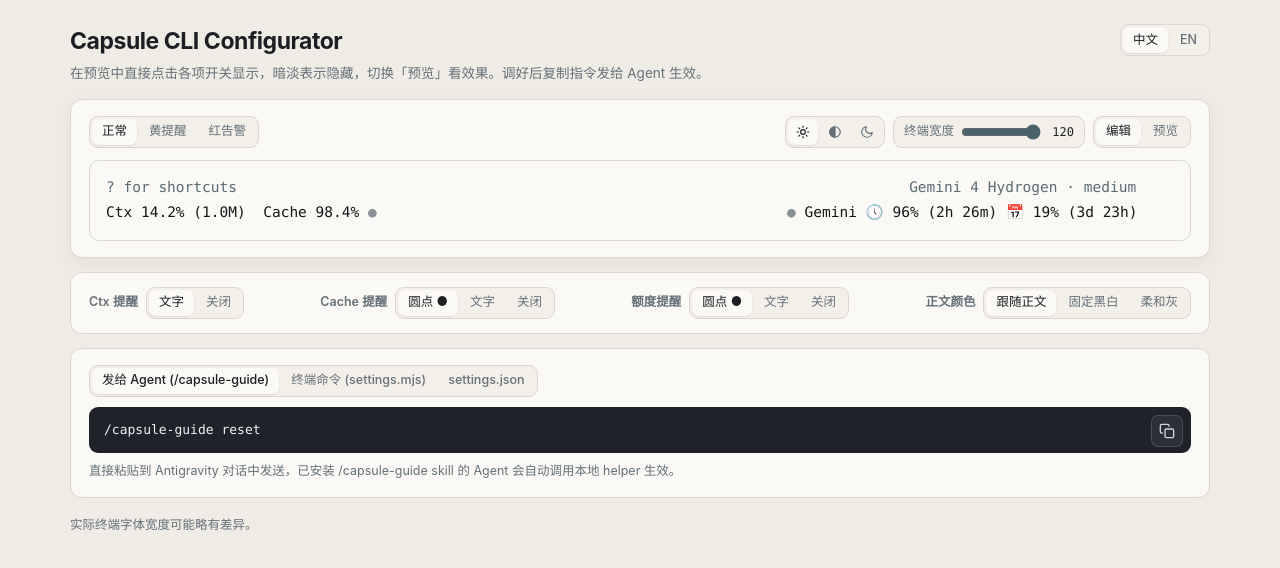
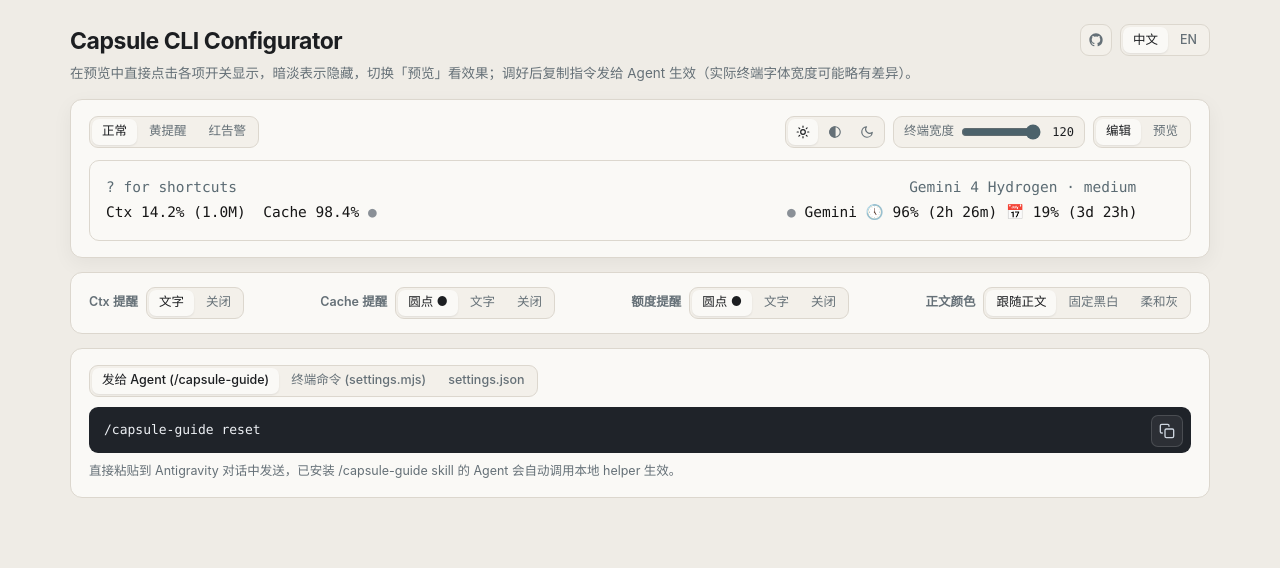
Before and after one commit to Lumidarin/agy-capsule-cli, a website: page docs/index.html in a window 1280 px wide. Drawn offline with Linux system fonts and the light colour scheme.

Commit message:
chore(docs): move footer note to subtitle and add GitHub logo in header

```diff
--- a/docs/index.html
+++ b/docs/index.html
@@ -41,6 +41,24 @@
   }
   h1 { margin: 0 0 4px; font-size: 23px; letter-spacing: -0.02em; }
   .subtitle { margin: 0; color: var(--muted); font-size: 13.5px; }
+  .header-right { display: inline-flex; align-items: center; gap: 8px; }
+  .gh-link {
+    display: inline-flex;
+    align-items: center;
+    justify-content: center;
+    width: var(--ctrl-h);
+    height: var(--ctrl-h);
+    background: var(--surface-2);
+    border: 1px solid var(--border);
+    border-radius: 9px;
+    color: var(--muted);
+    transition: background .15s, color .15s, border-color .15s;
+  }
+  .gh-link:hover {
+    background: var(--surface);
+    color: var(--text);
+    border-color: var(--border-strong);
+  }
 
   .pill-group {
     display: inline-flex;
@@ -228,11 +246,6 @@
     color: #86efac;
   }
   .output-hint { margin: 9px 0 0; font-size: 12.5px; color: var(--muted); }
-  footer {
-    margin-top: 18px;
-    font-size: 12.5px;
-    color: var(--muted);
-  }
 </style>
 </head>
 <body>
@@ -240,11 +253,16 @@
   <header>
     <div>
       <h1>Capsule CLI Configurator</h1>
-      <p class="subtitle" data-i18n="subtitle">在预览中直接点击各项开关显示，暗淡表示隐藏，切换「预览」看效果。调好后复制指令发给 Agent 生效。</p>
+      <p class="subtitle" data-i18n="subtitle">在预览中直接点击各项开关显示，暗淡表示隐藏，切换「预览」看效果；调好后复制指令发给 Agent 生效（实际终端字体宽度可能略有差异）。</p>
     </div>
-    <div class="pill-group" role="group" aria-label="Language">
-      <button class="pill-btn active" data-lang="zh">中文</button>
-      <button class="pill-btn" data-lang="en">EN</button>
+    <div class="header-right">
+      <a class="gh-link" href="https://github.com/Lumidarin/agy-capsule-cli" target="_blank" rel="noreferrer" title="GitHub" aria-label="GitHub">
+        <svg width="16" height="16" viewBox="0 0 24 24" fill="currentColor" aria-hidden="true"><path d="M12 2C6.477 2 2 6.484 2 12.017c0 4.425 2.865 8.18 6.839 9.504.5.092.682-.217.682-.483 0-.237-.008-.868-.013-1.703-2.782.605-3.369-1.343-3.369-1.343-.454-1.158-1.11-1.466-1.11-1.466-.908-.62.069-.608.069-.608 1.003.07 1.53 1.032 1.53 1.032.892 1.53 2.341 1.088 2.91.832.092-.647.35-1.088.636-1.338-2.22-.253-4.555-1.113-4.555-4.951 0-1.093.39-1.988 1.029-2.688-.103-.253-.446-1.272.098-2.65 0 0 .84-.27 2.75 1.026A9.564 9.564 0 0 1 12 6.844a9.59 9.59 0 0 1 2.504.337c1.909-1.296 2.747-1.027 2.747-1.027.546 1.379.202 2.398.1 2.651.64.7 1.028 1.595 1.028 2.688 0 3.848-2.339 4.695-4.566 4.943.359.309.678.92.678 1.855 0 1.338-.012 2.419-.012 2.747 0 .268.18.58.688.482A10.02 10.02 0 0 0 22 12.017C22 6.484 17.522 2 12 2z"/></svg>
+      </a>
+      <div class="pill-group" role="group" aria-label="Language">
+        <button class="pill-btn active" data-lang="zh">中文</button>
+        <button class="pill-btn" data-lang="en">EN</button>
+      </div>
     </div>
   </header>
 
@@ -331,10 +349,6 @@
     </div>
     <p class="output-hint" id="output-hint"></p>
   </section>
-
-  <footer>
-    <span data-i18n="footerNote">实际终端字体宽度可能略有差异。</span>
-  </footer>
 </div>
 
 <script>
@@ -407,7 +421,7 @@ const SCENARIOS = {
 
 const I18N = {
   zh: {
-    subtitle: '在预览中直接点击各项开关显示，暗淡表示隐藏，切换「预览」看效果。调好后复制指令发给 Agent 生效。',
+    subtitle: '在预览中直接点击各项开关显示，暗淡表示隐藏，切换「预览」看效果；调好后复制指令发给 Agent 生效（实际终端字体宽度可能略有差异）。',
     themeBoth: '日 + 夜', themeLight: '浅色', themeDark: '深色',
     scNormal: '正常', scYellow: '黄提醒', scRed: '红告警',
     widthLabel: '终端宽度', viewEdit: '编辑', viewPreview: '预览',
@@ -420,10 +434,9 @@ const I18N = {
     hintCli: '在 PowerShell / bash / zsh 中运行即可，无需消耗模型调用；下一次底栏刷新生效。',
     hintJson: '保存到 ~/.gemini/config/agy-capsule/cli/settings.json；下一次底栏刷新生效。',
     emptyLine: '（第 2 行所有指标均已隐藏，仅保留第 1 行模型提示）',
-    footerNote: '实际终端字体宽度可能略有差异。',
   },
   en: {
-    subtitle: 'Click items directly in the statusline to toggle them (dimmed = hidden), switch to Preview to check the final layout, then copy the command for your Agent.',
+    subtitle: 'Click items directly in the statusline to toggle them (dimmed = hidden), switch to Preview to check the final layout, then copy the command for your Agent (terminal font widths may vary).',
     themeBoth: 'Day + Night', themeLight: 'Light', themeDark: 'Dark',
     scNormal: 'Normal', scYellow: 'Yellow', scRed: 'Red',
     widthLabel: 'Width', viewEdit: 'Edit', viewPreview: 'Preview',
@@ -436,7 +449,6 @@ const I18N = {
     hintCli: 'Run directly in PowerShell, bash, or zsh with zero model calls. Applies on the next statusline refresh.',
     hintJson: 'Save to ~/.gemini/config/agy-capsule/cli/settings.json. Applies on the next statusline refresh.',
     emptyLine: '(All row-2 metrics hidden; only row-1 model bar is rendered)',
-    footerNote: 'Terminal font widths may vary.',
   },
 };
 
```
